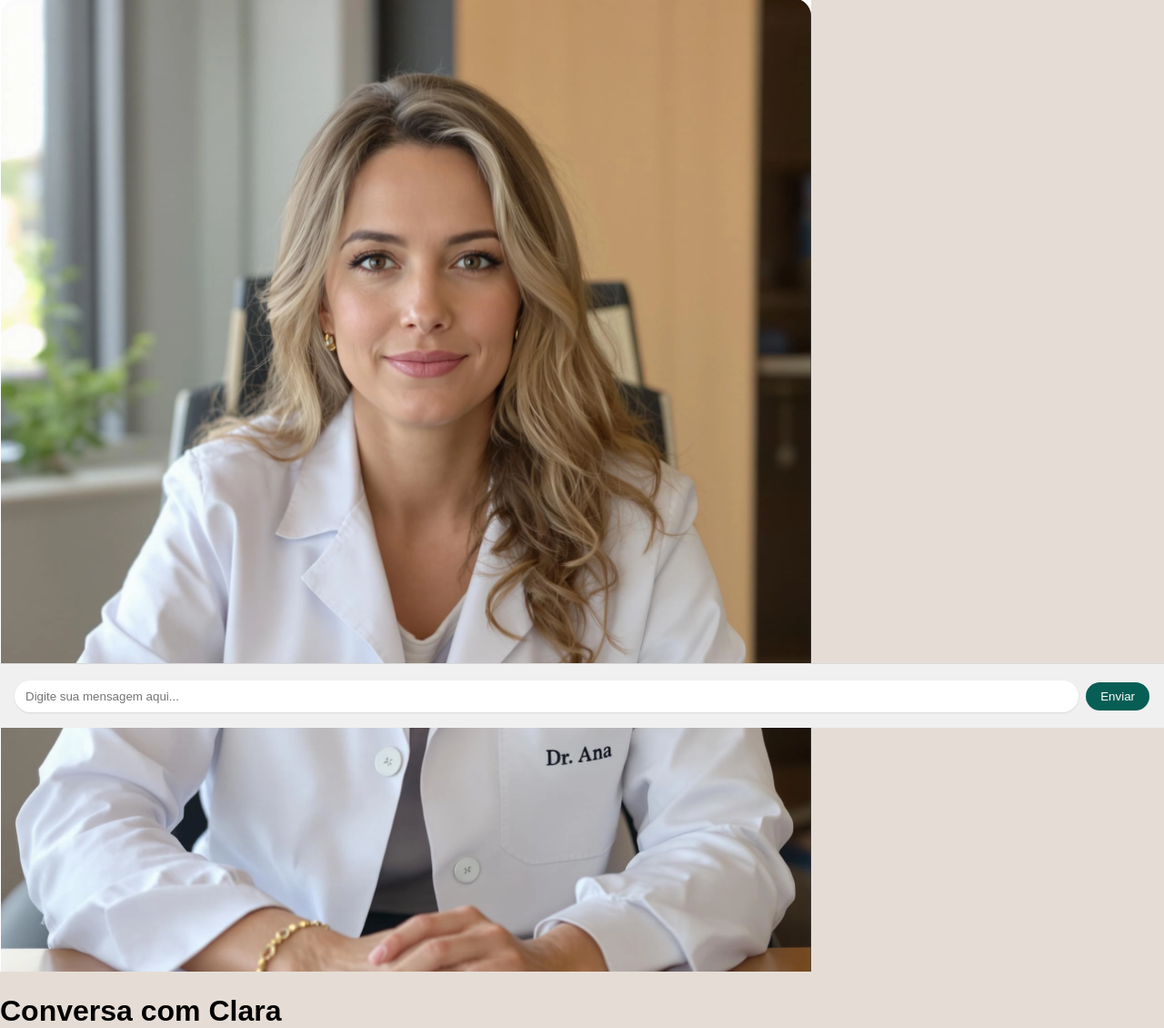
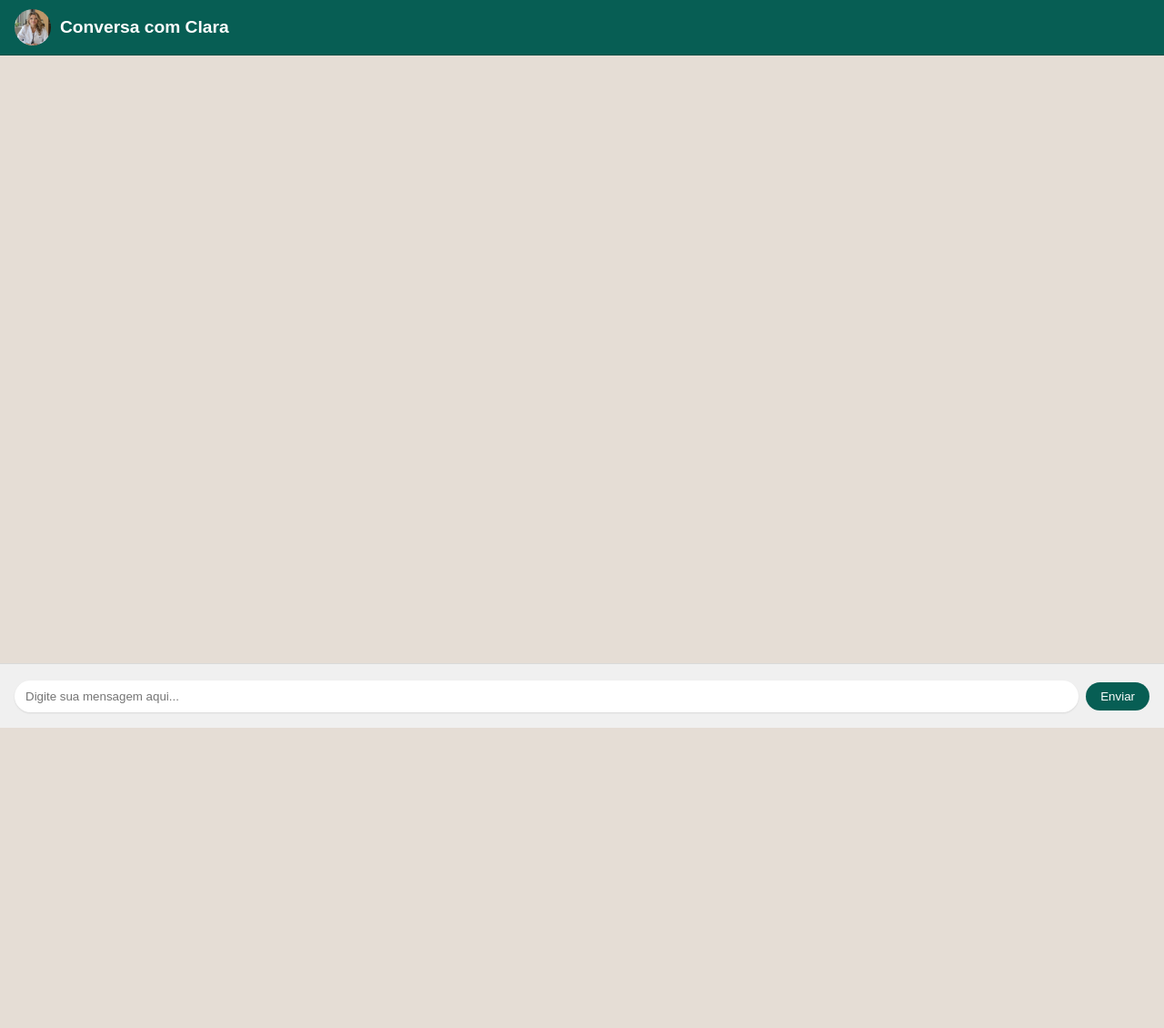
Before and after one commit to DraAnaexplica/clara-app, a Flask app: template templates/index.html in a window 1280 px wide. Shown: the whole page at 91% size. After the commit the page ends 800 px from the top, so only its background shows below. Run offline with Flask 3, Linux system fonts and the light colour scheme; the template is opened without the code that fills it, so the values that code supplies are empty.

Commit message:
Atualiza index.html e style.css com layout ajustado para WhatsApp

```diff
--- a/templates/index.html
+++ b/templates/index.html
@@ -8,18 +8,18 @@
     <script src="{{ url_for('static', filename='js/chat.js') }}" defer></script>
 </head>
 <body>
-    <div class="chat-container">
-        <div class="chat-header">
+    <main>
+        <header>
             <img src="{{ url_for('static', filename='img/clara_avatar.png') }}" alt="Avatar da Clara" class="avatar">
             <h1>Conversa com Clara</h1>
+        </header>
+        <div id="chat-box" class="chat-area">
+            <!-- Mensagens serão inseridas aqui via JS -->
         </div>
-        <div id="chat-box" class="chat-box"></div>
-        <form id="mensagem-form">
-            <div class="input-container">
-                <input type="text" id="mensagem" name="mensagem" placeholder="Digite sua mensagem aqui..." required>
-                <button type="submit">Enviar</button>
-            </div>
+        <form id="mensagem-form" class="input-container">
+            <input type="text" id="mensagem" name="mensagem" placeholder="Digite sua mensagem aqui..." required>
+            <button type="submit">Enviar</button>
         </form>
-    </div>
+    </main>
 </body>
 </html>
```
